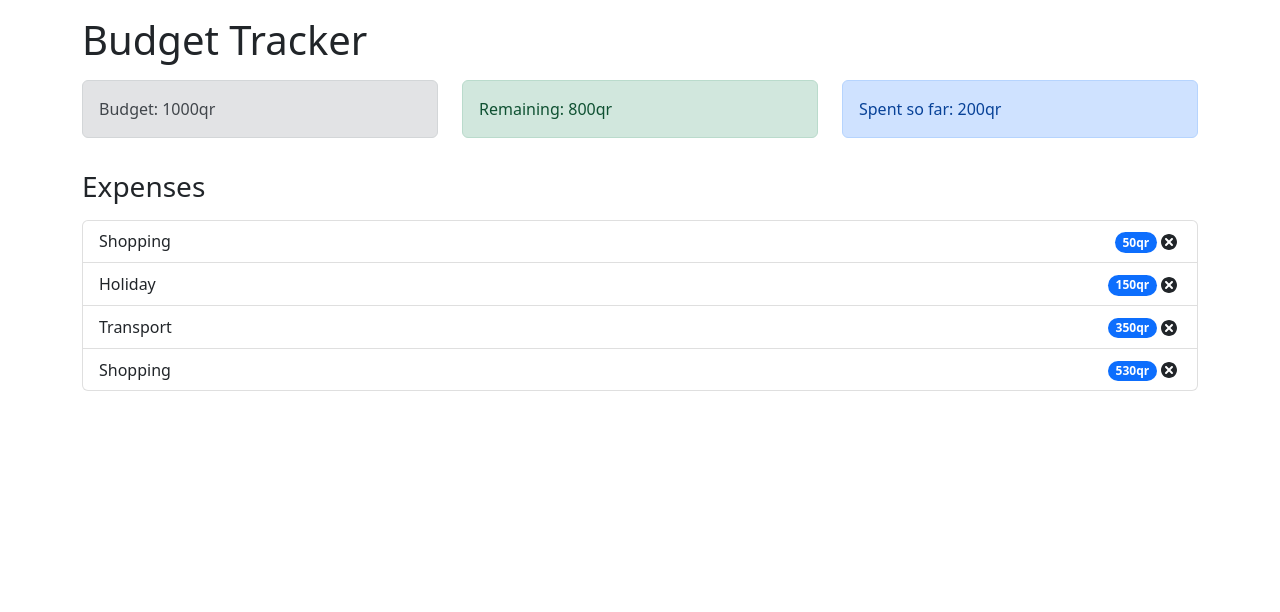
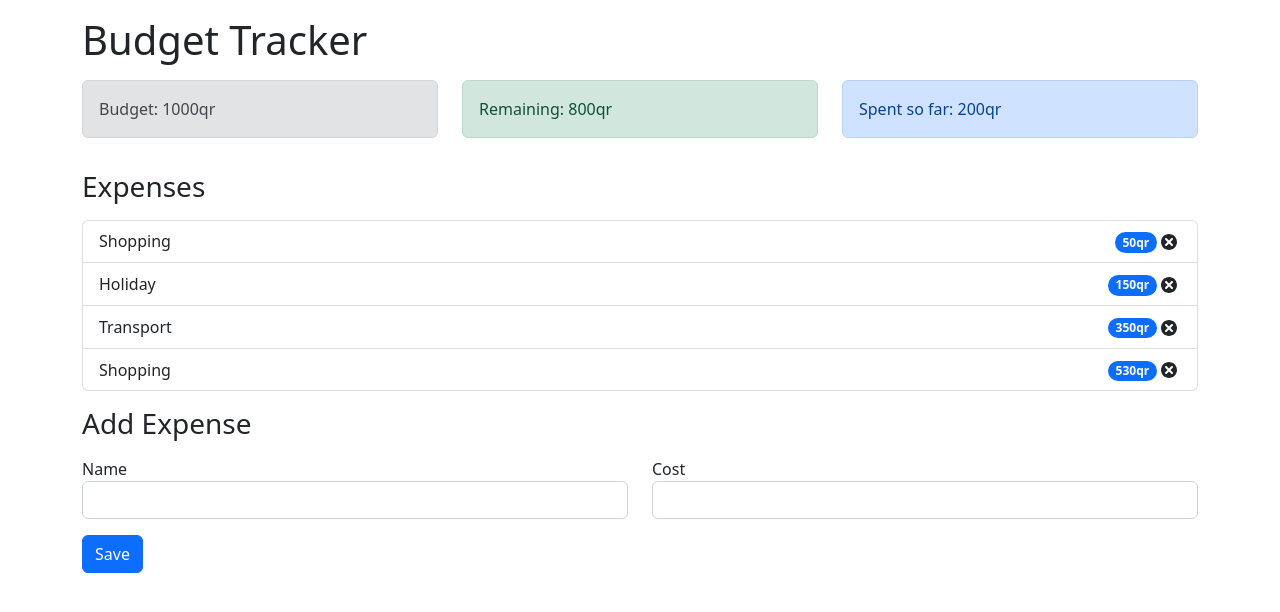
Before and after one commit to twaheed7/budget-tracker-app, a React (Create React App) app: page / in a window 1280 px wide. Shown: the top 612 px of the page. Built offline with nearby package versions, Linux system fonts and the light colour scheme.

Commit message:
add AddExpenseForm component

```diff
--- a/src/App.js
+++ b/src/App.js
@@ -2,8 +2,10 @@
 import Budget from "./components/Budget";
 import Remaining from "./components/Remaining";
 import ExpenseTotal from "./components/ExpenseTotal";
+import ExpenseList from "./components/ExpenseList";
+import AddExpenseForm from "./components/AddExpenseForm";
+
 import "bootstrap/dist/css/bootstrap.min.css";
-import ExpenseList from "./components/ExpenseList";
 
 const App = () => {
   return (
@@ -26,6 +28,12 @@
           <ExpenseList />
         </div>
       </div>
+      <h3 className="mt-3">Add Expense</h3>
+      <div className="row mt-3">
+        <div className="col-sm">
+          <AddExpenseForm />
+        </div>
+      </div>
     </div>
   );
 };
--- /dev/null
+++ b/src/components/AddExpenseForm.js
@@ -0,0 +1,37 @@
+import React from "react";
+
+const AddExpenseForm = () => {
+  return (
+    <form>
+      <div className="row">
+        <div className="col-sm">
+          <label for="name">Name</label>
+          <input
+            required="required"
+            type="text"
+            className="form-control"
+            id="name"
+          ></input>
+        </div>
+        <div className="col-sm">
+          <label for="cost">Cost</label>
+          <input
+            required="required"
+            type="number"
+            className="form-control"
+            id="cost"
+          ></input>
+        </div>
+      </div>
+      <div className="row mt-3">
+        <div className="col-sm">
+          <button type="submit" className="btn btn-primary">
+            Save
+          </button>
+        </div>
+      </div>
+    </form>
+  );
+};
+
+export default AddExpenseForm;
```
